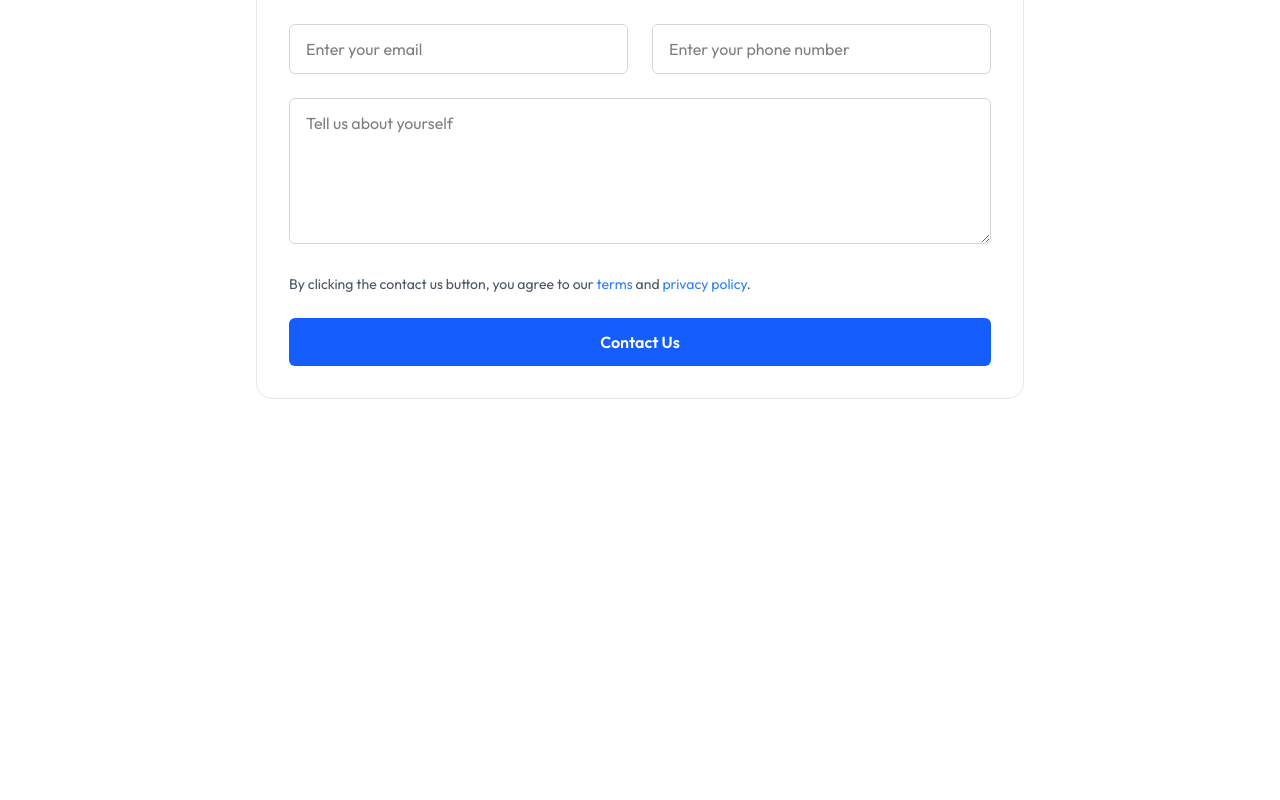
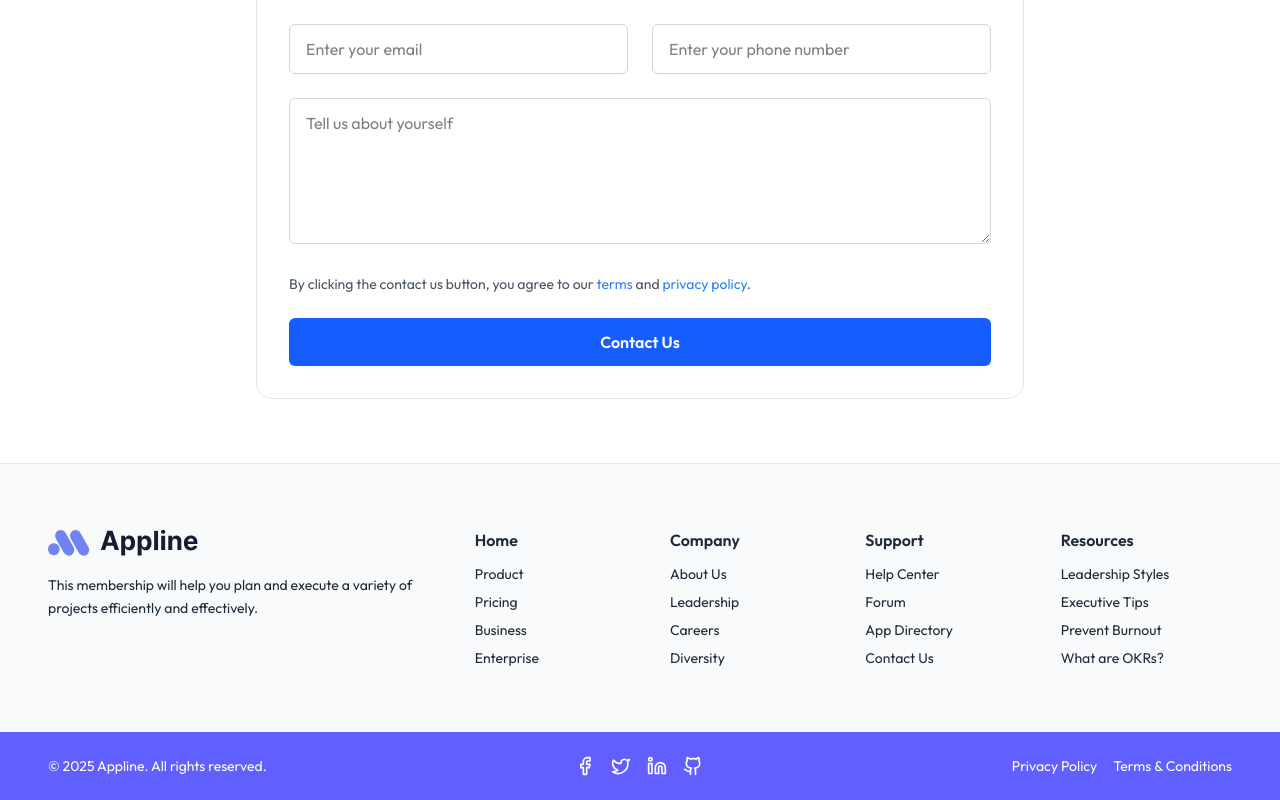
Before and after one commit to Dev-Rohan1/Appline-Tailwind-App-Landing-Template, a React (Vite) app: page / in a window 1280 px wide. Shown: the part 7946-8746 px from the top of the page. Before the commit the page ends 8409 px from the top, so only its background shows below. Built offline with nearby package versions, Linux system fonts and the light colour scheme.

Commit message:
feat: implement responsive and styled footer with navigation, social icons, and legal links

```diff
--- /dev/null
+++ b/src/components/Footer.jsx
@@ -0,0 +1,126 @@
+import React, { useContext } from "react";
+import { ThemeContext } from "../contexts/ThemeContext";
+import { assets } from "../assets/assets";
+import { Link } from "react-router-dom";
+import { Facebook, Github, Linkedin, Twitter } from "lucide-react";
+
+const Footer = () => {
+  const { darkMode } = useContext(ThemeContext);
+
+  return (
+    <>
+      {/* Top Footer Section */}
+      <footer
+        className={`py-16 ${
+          darkMode ? "bg-gray-900 text-white" : "bg-gray-50 text-gray-800"
+        } border-t border-gray-200 dark:border-t-0`}
+      >
+        <div className="container mx-auto px-6 lg:px-12">
+          <div className="grid grid-cols-1 md:grid-cols-2 lg:grid-cols-[1fr_2fr] gap-12">
+            {/* Logo and Description */}
+            <div>
+              <Link to="/">
+                <img
+                  src={darkMode ? assets.dark_logo : assets.logo}
+                  alt="logo"
+                  className="max-w-[150px] mb-4"
+                />
+              </Link>
+              <p className="text-sm leading-relaxed">
+                This membership will help you plan and execute a variety of
+                projects efficiently and effectively.
+              </p>
+            </div>
+
+            {/* Footer Links */}
+            <div className="grid grid-cols-2 sm:grid-cols-3 md:grid-cols-4 gap-6">
+              {[
+                {
+                  title: "Home",
+                  links: ["Product", "Pricing", "Business", "Enterprise"],
+                },
+                {
+                  title: "Company",
+                  links: ["About Us", "Leadership", "Careers", "Diversity"],
+                },
+                {
+                  title: "Support",
+                  links: [
+                    "Help Center",
+                    "Forum",
+                    "App Directory",
+                    "Contact Us",
+                  ],
+                },
+                {
+                  title: "Resources",
+                  links: [
+                    "Leadership Styles",
+                    "Executive Tips",
+                    "Prevent Burnout",
+                    "What are OKRs?",
+                  ],
+                },
+              ].map((section, index) => (
+                <div key={index}>
+                  <h3 className="font-semibold mb-3">{section.title}</h3>
+                  <ul className="space-y-2 text-sm">
+                    {section.links.map((link, i) => (
+                      <li key={i}>
+                        <a href="#" className="hover:underline">
+                          {link}
+                        </a>
+                      </li>
+                    ))}
+                  </ul>
+                </div>
+              ))}
+            </div>
+          </div>
+        </div>
+      </footer>
+
+      {/* Bottom Footer Bar */}
+      <footer
+        className={`py-6 ${
+          darkMode ? "bg-[#181c31] text-white" : "bg-indigo-500 text-white"
+        }`}
+      >
+        <div className="container mx-auto px-6 lg:px-12 flex flex-col md:flex-row items-center justify-between gap-4">
+          {/* Copyright */}
+          <p className="text-sm text-center md:text-left">
+            © 2025 Appline. All rights reserved.
+          </p>
+
+          {/* Social Icons */}
+          <div className="flex space-x-4">
+            <a href="#" aria-label="Facebook" className="hover:text-gray-300">
+              <Facebook size={20} />
+            </a>
+            <a href="#" aria-label="Twitter" className="hover:text-gray-300">
+              <Twitter size={20} />
+            </a>
+            <a href="#" aria-label="LinkedIn" className="hover:text-gray-300">
+              <Linkedin size={20} />
+            </a>
+            <a href="#" aria-label="GitHub" className="hover:text-gray-300">
+              <Github size={20} />
+            </a>
+          </div>
+
+          {/* Policy Links */}
+          <div className="flex space-x-4 text-sm">
+            <a href="#" className="hover:underline">
+              Privacy Policy
+            </a>
+            <a href="#" className="hover:underline">
+              Terms & Conditions
+            </a>
+          </div>
+        </div>
+      </footer>
+    </>
+  );
+};
+
+export default Footer;
--- a/src/components/Navbar.jsx
+++ b/src/components/Navbar.jsx
@@ -1,7 +1,7 @@
-import React, { useContext, useEffect, useState } from "react";
+import { Menu, Moon, SunMedium, X } from "lucide-react";
+import { useContext, useEffect, useState } from "react";
 import { Link } from "react-router-dom";
 import { assets } from "../assets/assets";
-import { Menu, Moon, SunMedium, X } from "lucide-react";
 import { ThemeContext } from "../contexts/ThemeContext";
 
 const Navbar = () => {
--- a/src/pages/HomePage.jsx
+++ b/src/pages/HomePage.jsx
@@ -7,6 +7,7 @@ import ContectFrom from "../components/ContectFrom";
 import Download from "../components/Download";
 import Faq from "../components/faq";
 import Fearures from "../components/Fearures";
+import Footer from "../components/Footer";
 import Hero from "../components/Hero";
 import HowItWork from "../components/HowItWork";
 import Price from "../components/Price";
@@ -25,7 +26,8 @@ const HomePage = ({ setShowVideo }) => {
       <Faq />
       <Blog />
       <Brand />
-      <ContectFrom/>
+      <ContectFrom />
+      <Footer />
     </>
   );
 };
```
